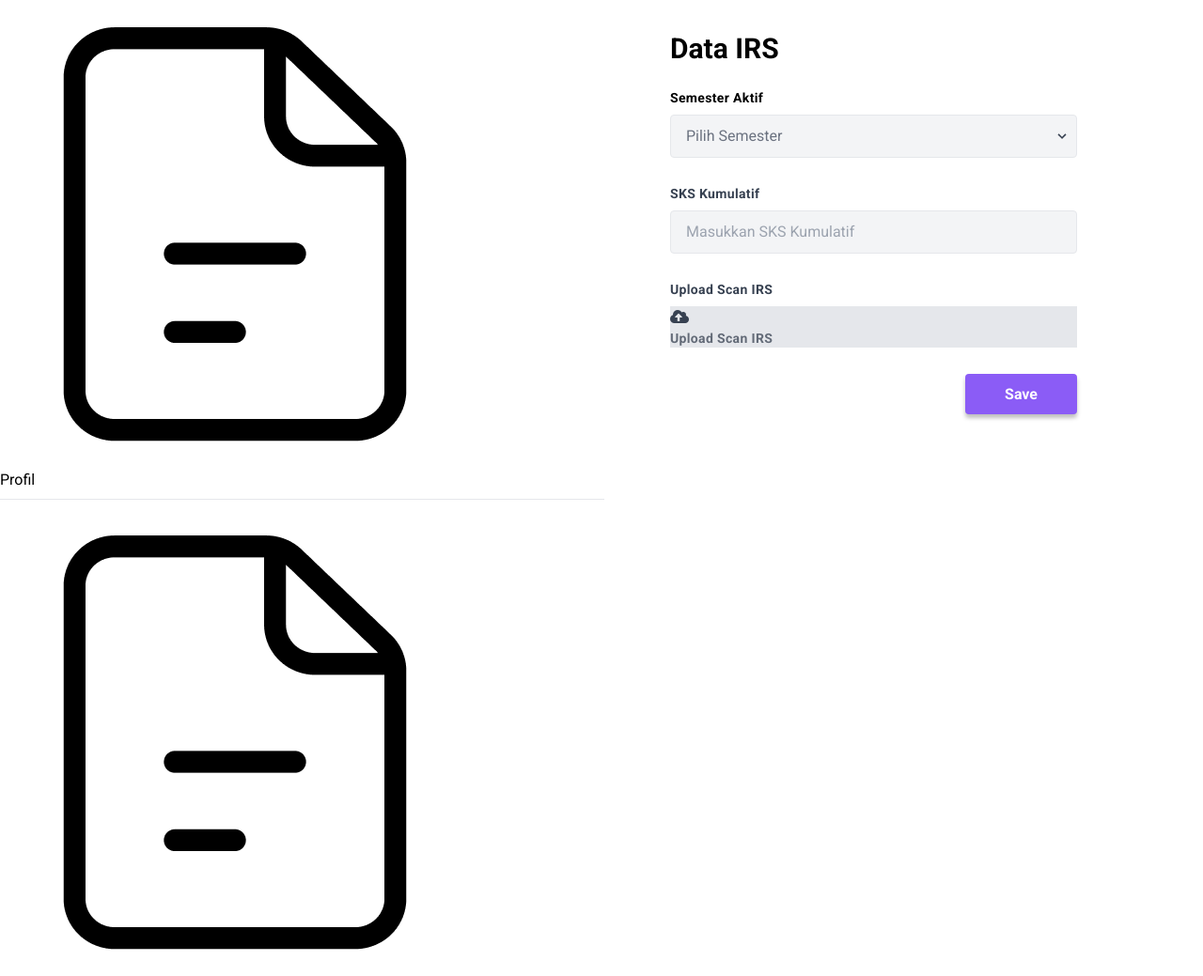
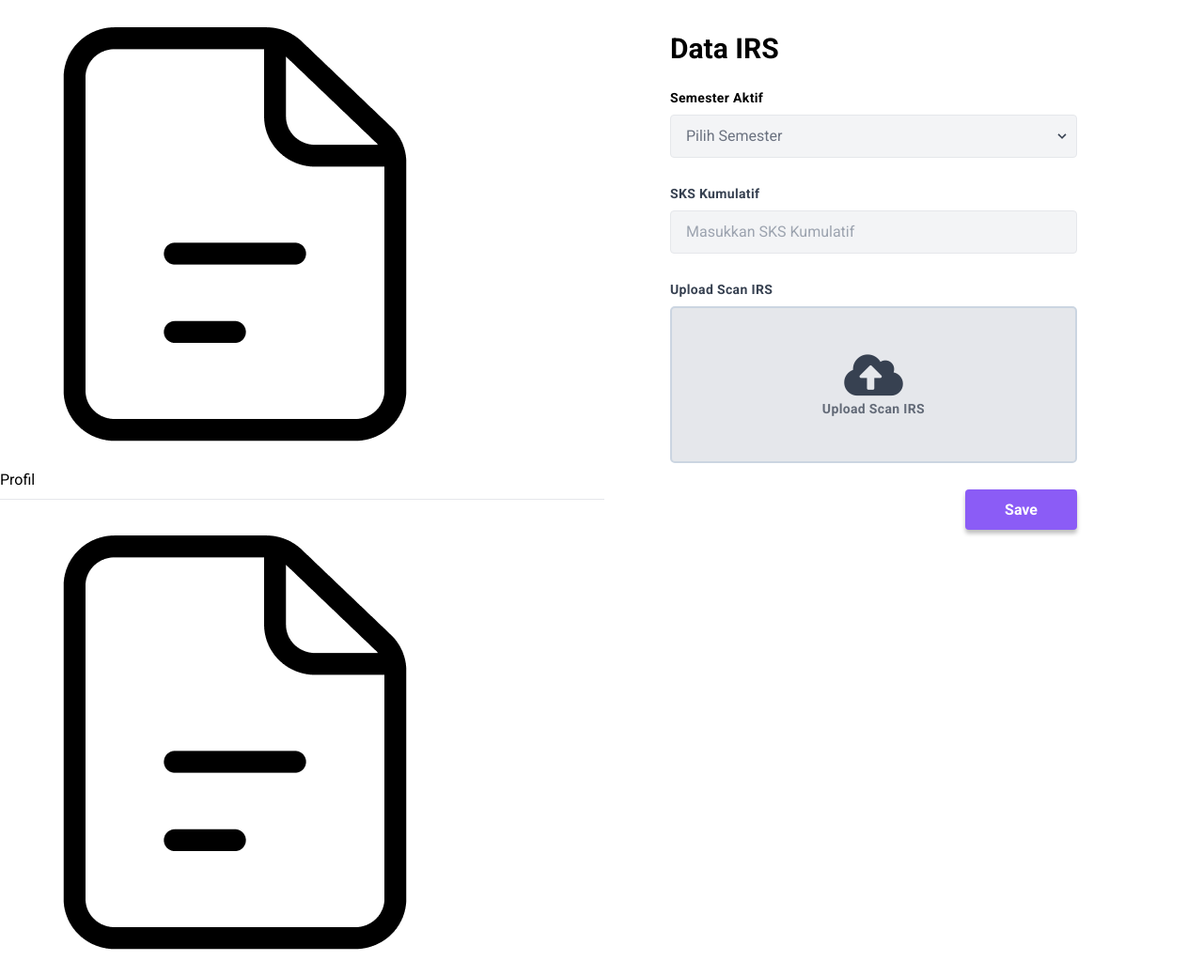
Before and after one commit to RatriaSeza/ppl, a PHP site: page /irs.php in a window 1280 px wide. Shown: the part 101-1140 px from the top of the page at 94% size. Run offline with PHP 8.4, Linux system fonts and the light colour scheme; some libraries are stand-ins or nearby versions.

Commit message:
Update irs.php

```diff
--- a/irs.php
+++ b/irs.php
@@ -21,10 +21,30 @@ if (isset($_POST['submit'])) {
     <title>IRS</title>
     <link rel="stylesheet" href="css/style.css">
     <link rel="stylesheet" href="nav/nav_mhs/style_nav.css" />
-    <link rel="stylesheet" href="css/upload-file.css">
     <script src="https://cdn.tailwindcss.com"></script>
     <link rel="stylesheet" href="https://cdnjs.cloudflare.com/ajax/libs/font-awesome/5.15.3/css/all.min.css" />
+    <style>
+        .upload-file {
+            height: 167px;
+            display: flex;
+            cursor: pointer;
+            margin-bottom: 30px;
+            align-items: center;
+            justify-content: center;
+            flex-direction: column;
+            border-radius: 5px;
+            border: 2px solid #cbd5e1;
+        }
 
+        .upload-file i {
+            font-size: 50px;
+        }
+
+        .upload-file p {
+            margin-top: 15px;
+            font-size: 16px;
+        }
+    </style>
 </head>
 
 <body>
@@ -140,7 +160,7 @@ if (isset($_POST['submit'])) {
         let iconUP = document.getElementById("icon-up");
 
 
-        inIRS.addEventListener("change", ()=>{
+        inIRS.addEventListener("change", () => {
             let inputFile = document.querySelector("input[type=file]").files[0];
 
             uploadedFile.innerText = inputFile.name;
```
